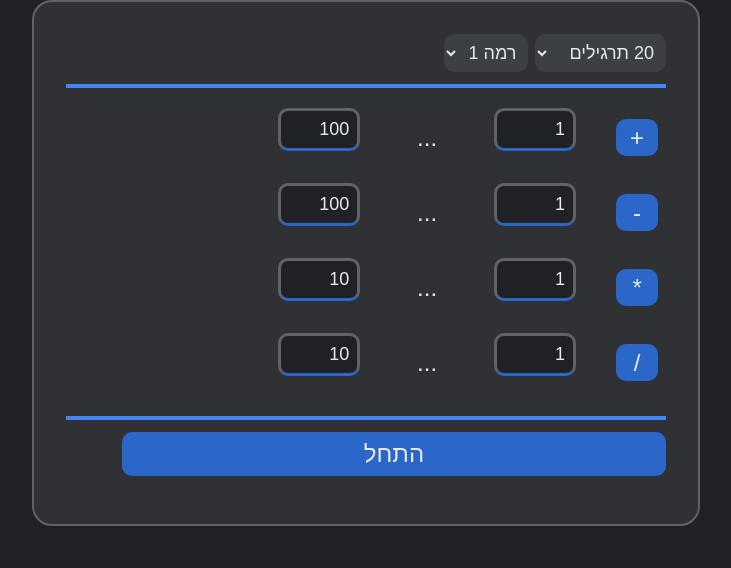
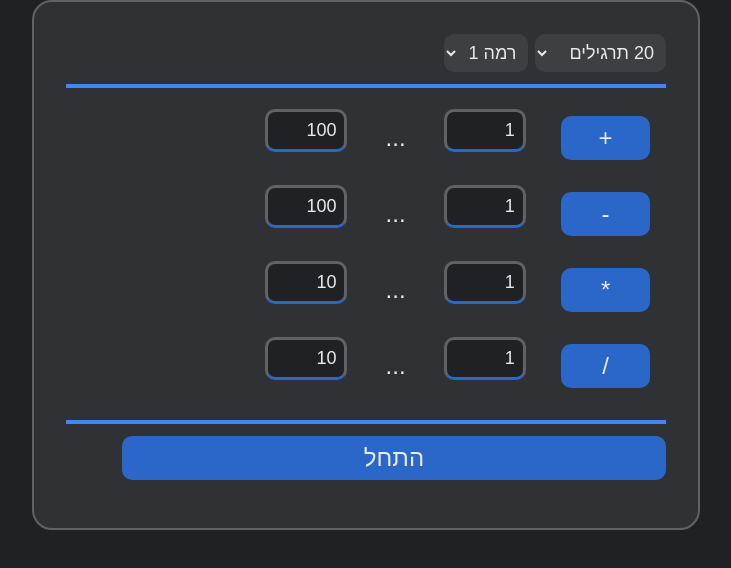
Before and after one commit to talaklalai/simplemath, a plain HTML site: page src/index.html in a window 1280 px wide. Shown: the whole page, without its empty margins (274-1005 px from the left). Drawn offline with Linux system fonts and the light colour scheme.

Commit message:
change simpler way

```diff
--- a/src/script.js
+++ b/src/script.js
@@ -349,7 +349,6 @@ const updateActions = () => {
     if (min_input.disabled) continue;
     Actions.push([sign, min_input, max_input]);
   }
-  dd(Actions);
 };
 
 userSetupLayout();
--- a/src/styles/dark.css
+++ b/src/styles/dark.css
@@ -169,7 +169,7 @@ th {
 }
 
 div.button {
-  padding: 10%;
+  margin: 0.5rem;
   text-align: center;
   font-size: x-large;
 }
```
